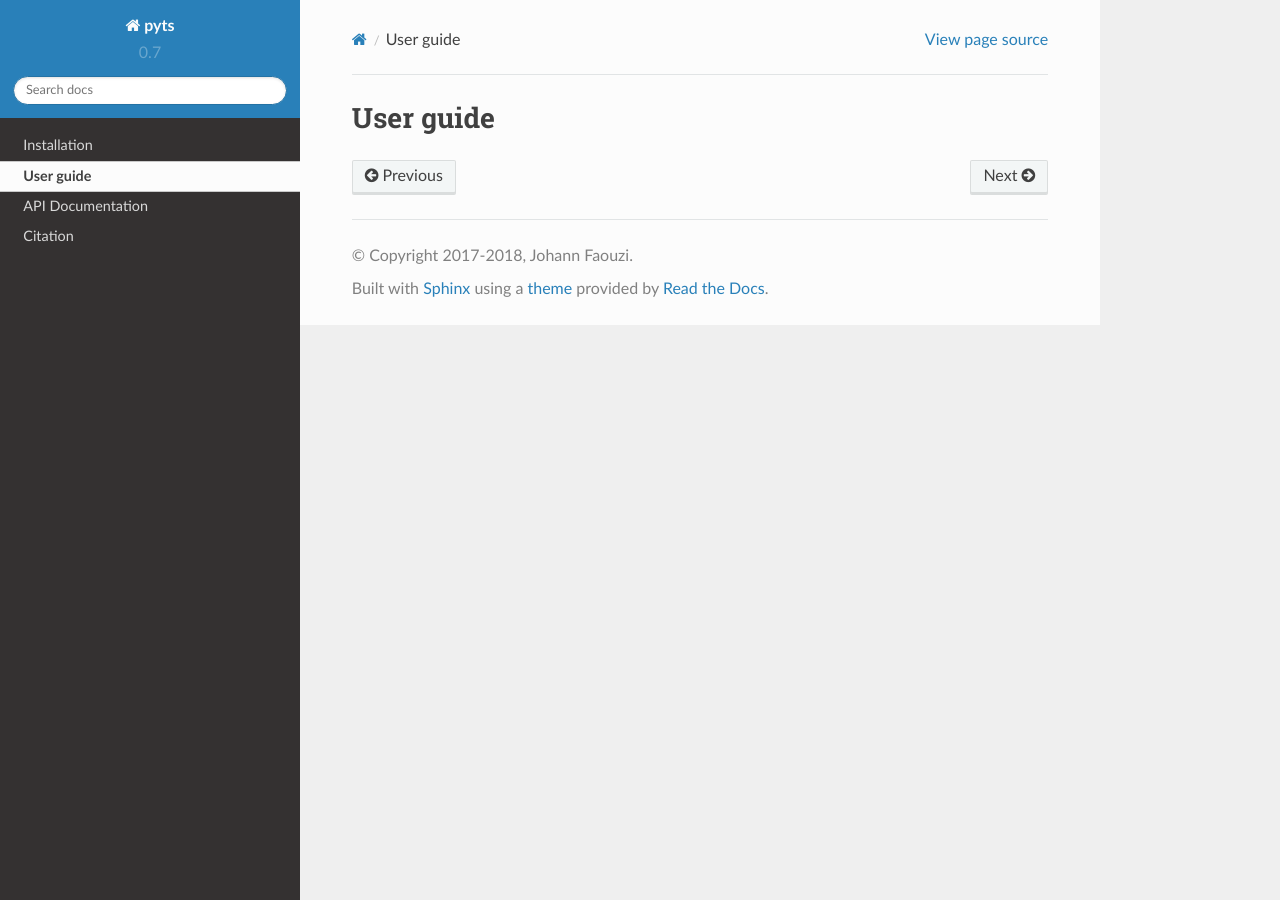
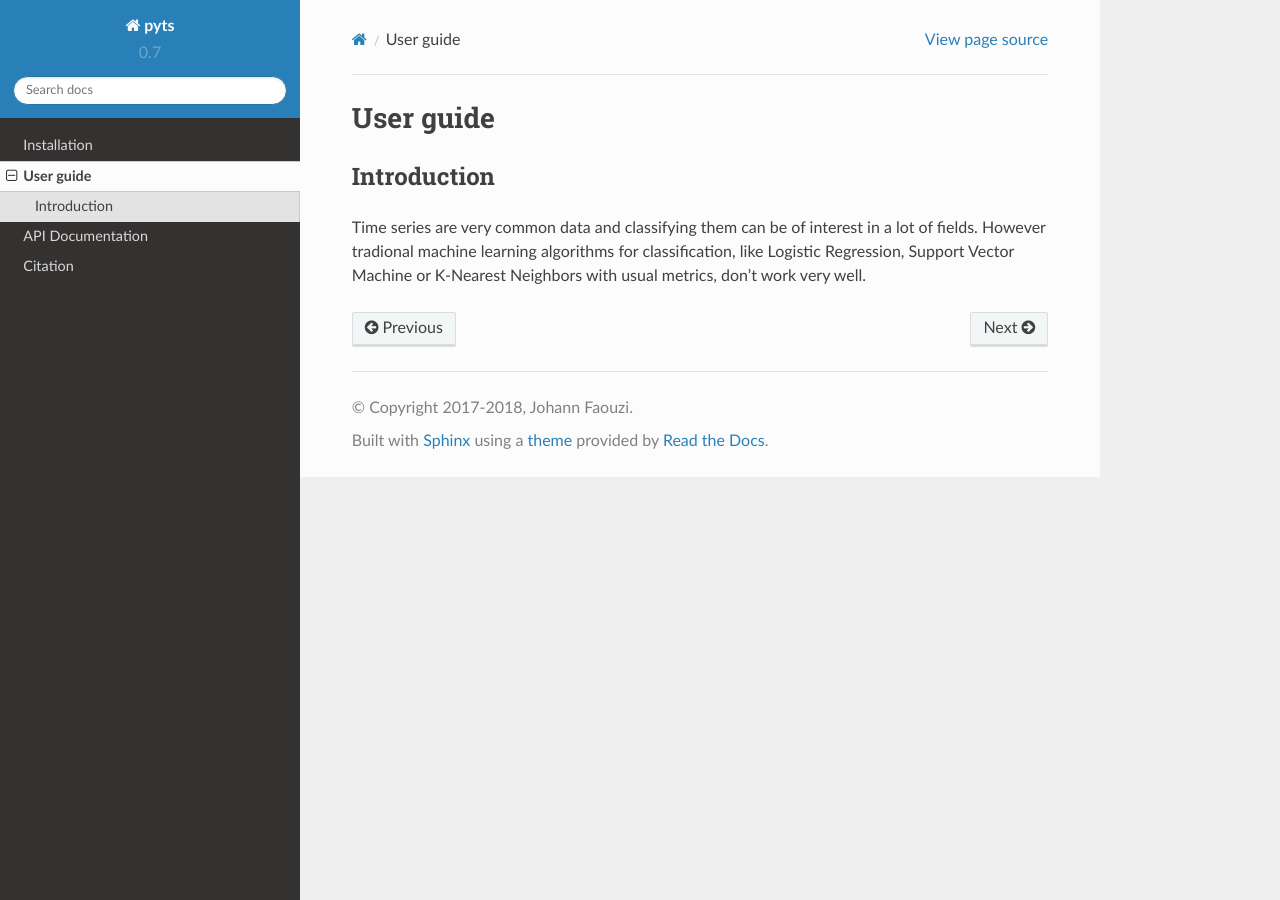
Before and after one commit to johannfaouzi/pyts, a Sphinx documentation site: the page built from doc/user_guide.rst, in a window 1280 px wide. Built offline with Sphinx 7.4.7 and the Read the Docs theme 2.0.0, drawn with Linux system fonts in a browser that asks for light colours; formulas are drawn with MathJax 3; pages that are not in the unit, such as notebooks, are missing from menus.

Commit message:
Update doc

```diff
--- a/doc/citation.rst
+++ b/doc/citation.rst
@@ -3,9 +3,7 @@ Citation
 
 pyts is registered on `Zenodo
 <https://doi.org/10.5281/zenodo.1244152>`_.
-If you use it in a scientific publication, please cite us
-
-.. code-block::
+If you use it in a scientific publication, please cite us::
 
     @misc{johann_faouzi_2018_1244152,
     author       = {Johann Faouzi},
--- a/doc/user_guide.rst
+++ b/doc/user_guide.rst
@@ -1,2 +1,10 @@
 User guide
 ==========
+
+Introduction
+------------
+
+Time series are very common data and classifying them can be of interest in a
+lot of fields. However tradional machine learning algorithms for classification,
+like Logistic Regression, Support Vector Machine or K-Nearest Neighbors with
+usual metrics, don't work very well.
```
Also changed, not shown: doc/install.rst (+2 -6 lines).
